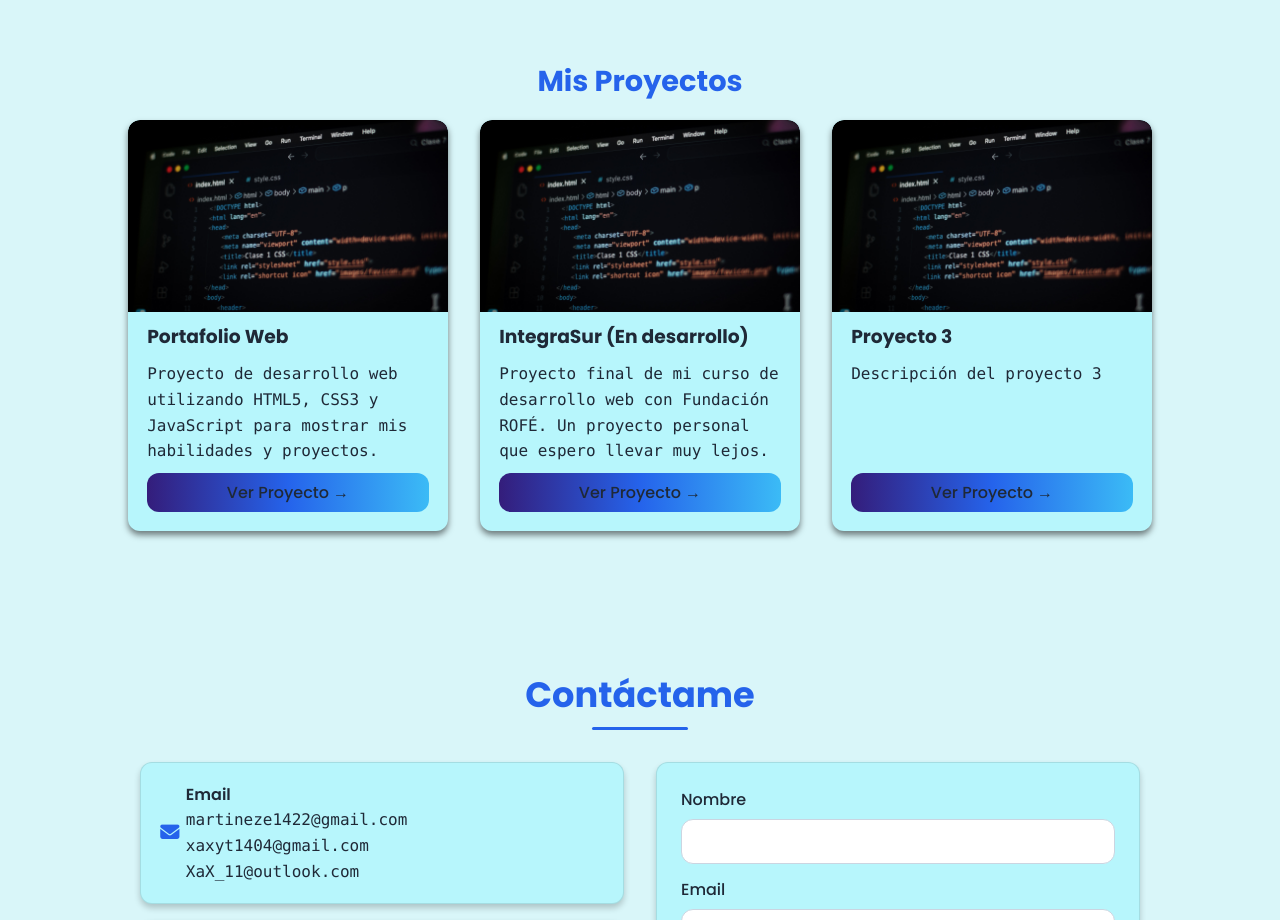
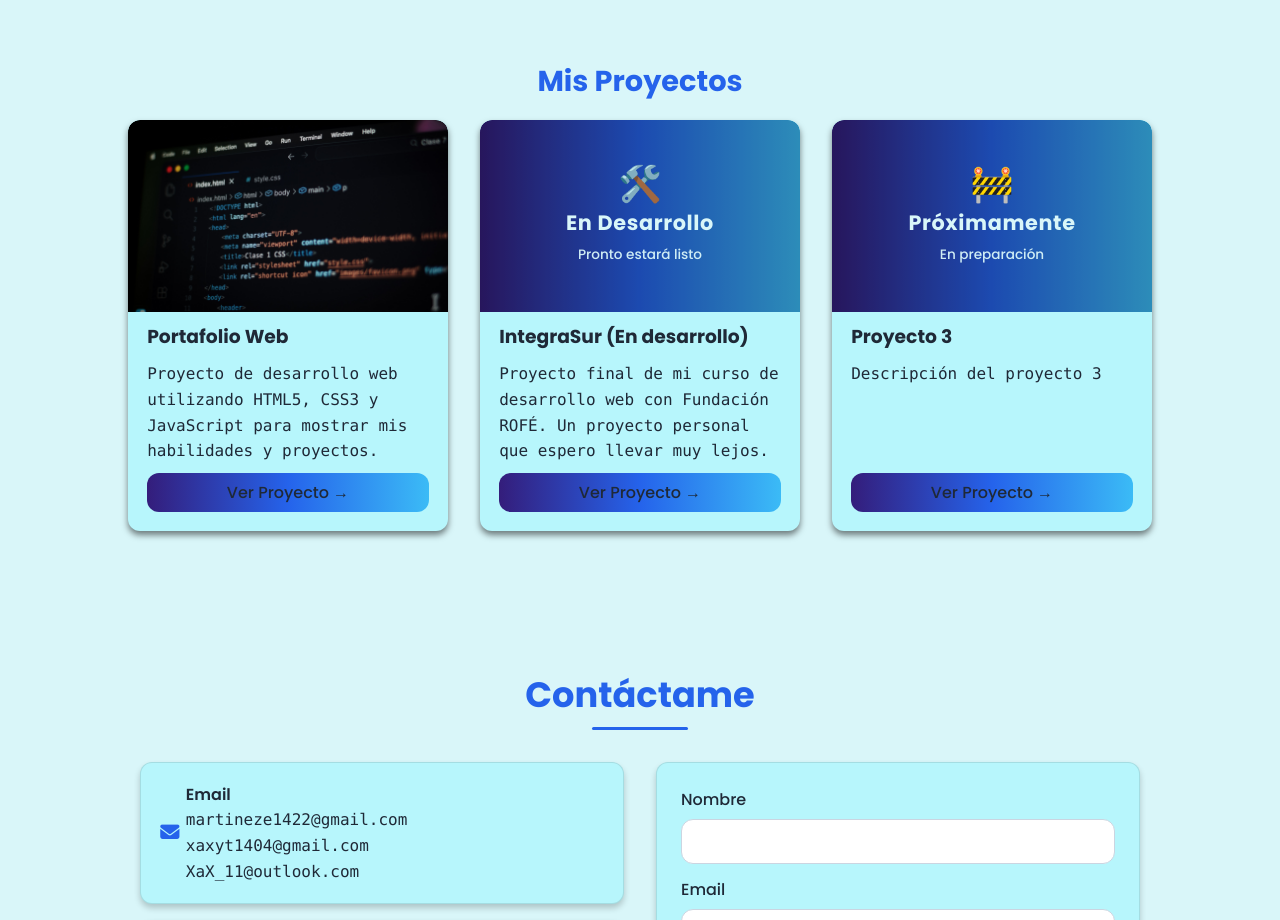
Before and after one commit to xaxyt1404/Portafolio-Profesional, a plain HTML site: page index.html in a window 1280 px wide. Shown: the part 1380-2300 px from the top of the page. Drawn offline with Linux system fonts and the light colour scheme.

Commit message:
feat: coming-soon gradient placeholders para proyectos sin imagen

```diff
--- a/index.html
+++ b/index.html
@@ -131,7 +131,13 @@
         </div>
 
         <div class="project-card">
-          <div class="project-img" style="background-image: url('portafolio.jpg');"></div>
+          <div class="project-img project-img--coming-soon">
+            <div class="coming-soon-text">
+              <span class="emoji">🛠️</span>
+              <span class="title">En Desarrollo</span>
+              <span class="subtitle">Pronto estará listo</span>
+            </div>
+          </div>
 
           <div class="project-text-container">
             <h3>IntegraSur (En desarrollo)</h3>
@@ -143,7 +149,13 @@
         </div>
 
         <div class="project-card">
-          <div class="project-img" style="background-image: url('portafolio.jpg');"></div>
+          <div class="project-img project-img--coming-soon">
+            <div class="coming-soon-text">
+              <span class="emoji">🚧</span>
+              <span class="title">Próximamente</span>
+              <span class="subtitle">En preparación</span>
+            </div>
+          </div>
 
           <div class="project-text-container">
             <h3>Proyecto 3</h3>
--- a/style.css
+++ b/style.css
@@ -252,6 +252,50 @@ header {
   border-top-right-radius: var(--radius-lg);
 }
 
+.project-img--coming-soon {
+  background-image: var(--gradient-brand);
+  display: flex;
+  align-items: center;
+  justify-content: center;
+  text-align: center;
+  color: var(--color-bg);
+  position: relative;
+  overflow: hidden;
+}
+
+.project-img--coming-soon::before {
+  content: '';
+  position: absolute;
+  inset: 0;
+  background: rgba(0, 0, 0, 0.25);
+}
+
+.project-img--coming-soon .coming-soon-text {
+  position: relative;
+  z-index: 1;
+  display: flex;
+  flex-direction: column;
+  gap: 0.3rem;
+  font-family: var(--font-poppins);
+}
+
+.project-img--coming-soon .coming-soon-text .emoji {
+  font-size: 2.2rem;
+  line-height: 1;
+}
+
+.project-img--coming-soon .coming-soon-text .title {
+  font-size: 1.3rem;
+  font-weight: 700;
+  letter-spacing: 0.03em;
+}
+
+.project-img--coming-soon .coming-soon-text .subtitle {
+  font-size: 0.85rem;
+  font-weight: 500;
+  opacity: 0.95;
+}
+
 .project-card h3 {
   margin-top: -25px;
   color: var(--color-text);
```
